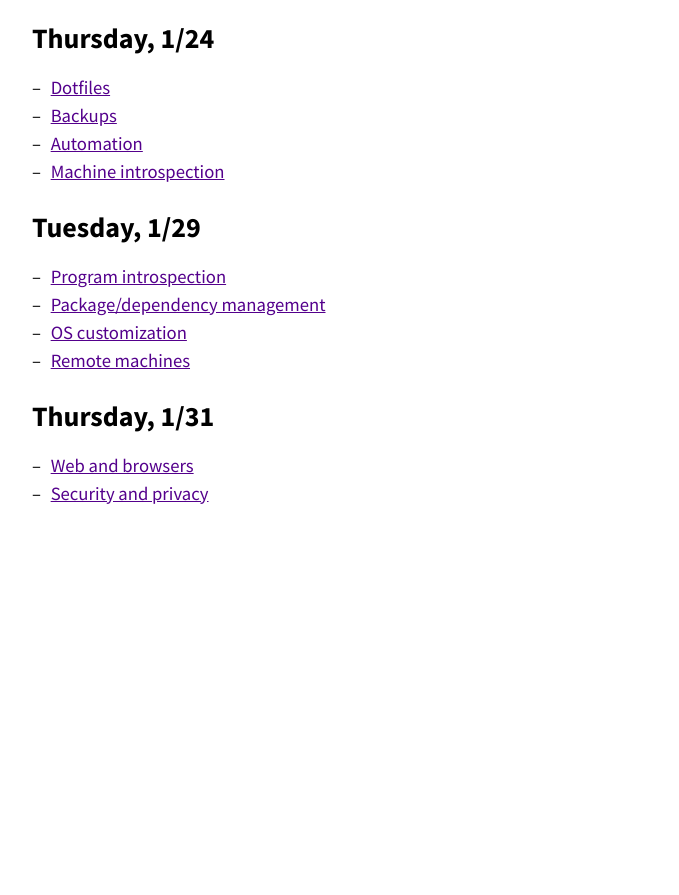
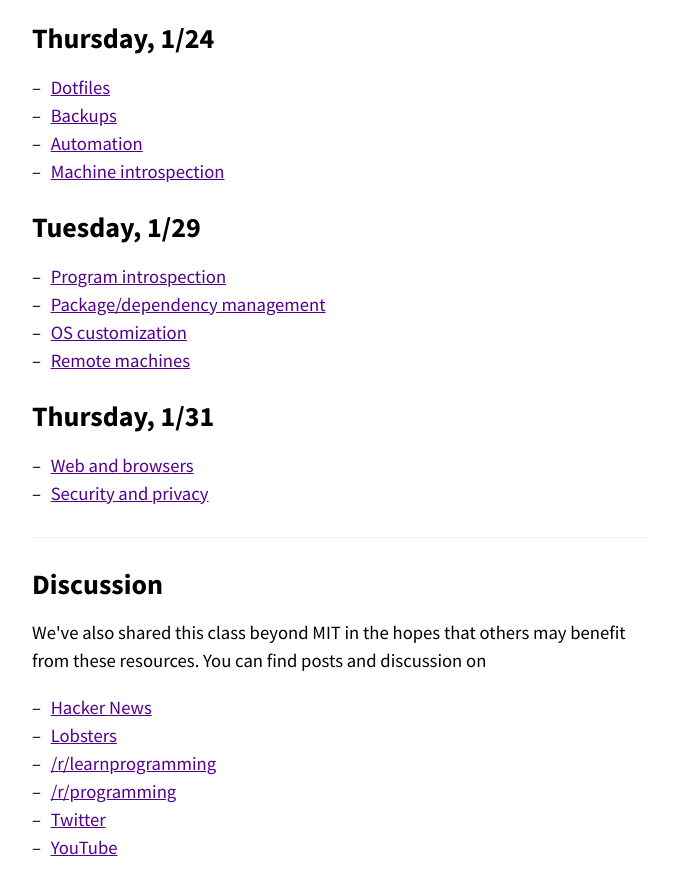
Before and after one commit to missing-semester-cn/missing-semester-cn.github.io, a Jekyll site: the page built from _2019/index.html, in a window 1280 px wide and 900 px high, scrolled down 602 px. Shown: the top 895 px of the window, without its empty margins (300-979 px from the left). Built offline with Jekyll 4.4.1, drawn with Linux system fonts in a browser that asks for light colours; before the commit the page ends 1148 px from its top, so only the background shows below that.

Commit message:
Update links

```diff
--- a/_2019/index.html
+++ b/_2019/index.html
@@ -46,3 +46,19 @@
   <li><a href="/2019/web/">Web and browsers</a></li>
   <li><a href="/2019/security/">Security and privacy</a></li>
 </ul>
+
+<hr>
+
+<h1>Discussion</h1>
+
+<p>We've also shared this class beyond MIT in the hopes that others may
+benefit from these resources. You can find posts and discussion on</p>
+
+<ul>
+  <li><a href="https://news.ycombinator.com/item?id=19078281">Hacker News</a></li>
+  <li><a href="https://lobste.rs/s/h6157x/mit_hacker_tools_lecture_series_on">Lobsters</a></li>
+  <li><a href="https://www.reddit.com/r/learnprogramming/comments/an42uu/mit_hacker_tools_a_lecture_series_on_programmer/">/r/learnprogramming</a></li>
+  <li><a href="https://www.reddit.com/r/programming/comments/an3xki/mit_hacker_tools_a_lecture_series_on_programmer/">/r/programming</a></li>
+  <li><a href="https://twitter.com/Jonhoo/status/1091896192332693504">Twitter</a></li>
+  <li><a href="https://www.youtube.com/playlist?list=PLyzOVJj3bHQuiujH1lpn8cA9dsyulbYRv">YouTube</a></li>
+</ul>
```
Also changed, not shown: index.md (+6 -6 lines).
